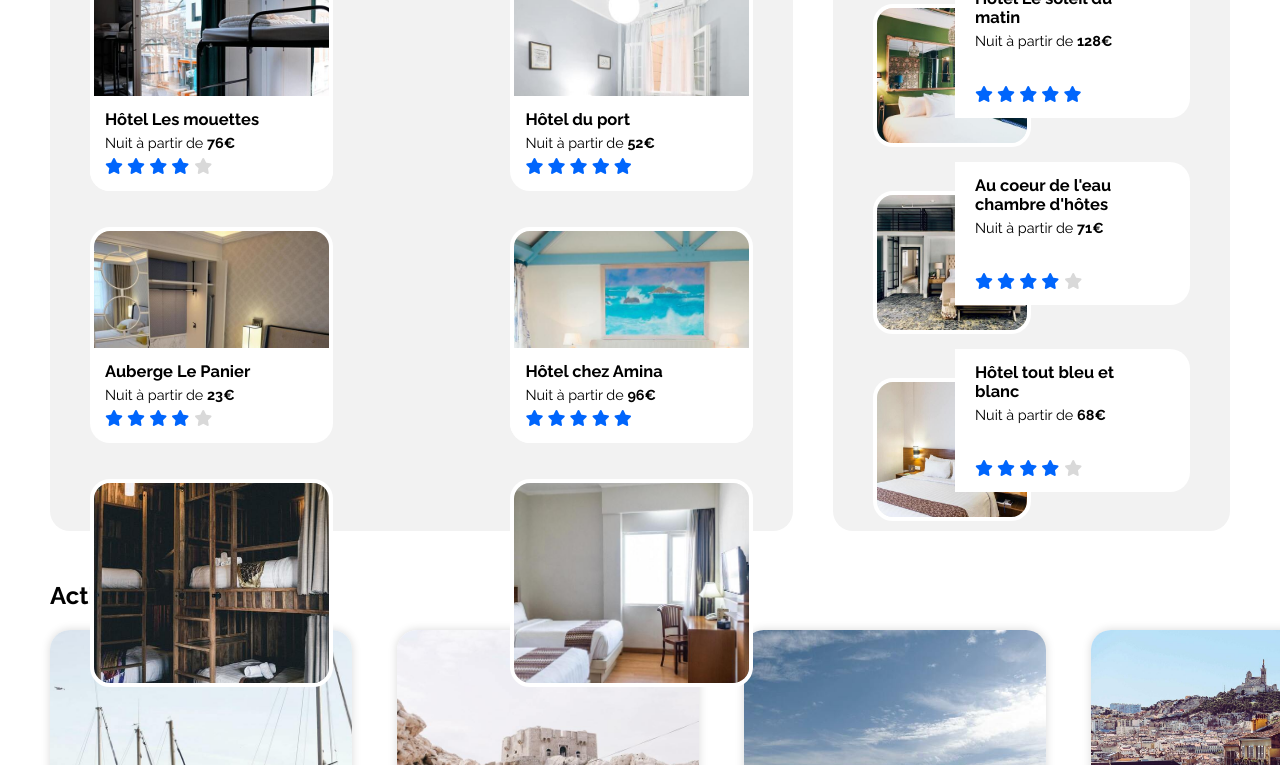
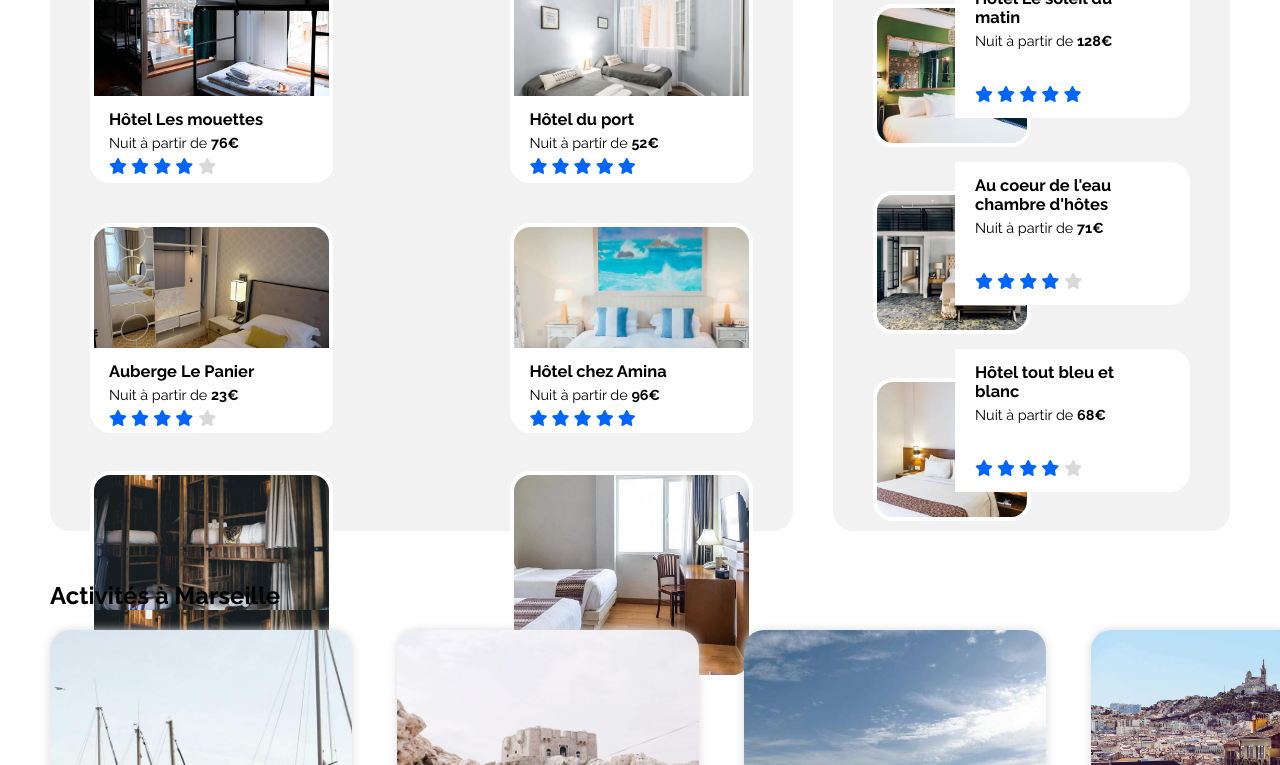
Before and after one commit to antoine9913/AntoineFrachisse--Bechu_2_12022021, a plain HTML site: page reservia.html in a window 1280 px wide. Shown: the part 601-1366 px from the top of the page. Drawn offline with Linux system fonts and the light colour scheme; files whose address does not match are found by name.

Commit message:
finished desktop

```diff
--- a/reservia.css
+++ b/reservia.css
@@ -366,7 +366,7 @@ p label
 
 /*hosting*/
 
-.hosting
+.contains_hosting
 {
     width: 880px;
     height: 625px;
@@ -382,15 +382,76 @@ p label
     justify-content: space-between;
 }
 
-.pics_hosting img
+.pics_hosting_1
 {
     width: 235px;
     height: 200px;
-    object-fit: cover;
     border: 4px solid white;
     border-radius: 20px;
-    position: relative;
     margin-bottom: 40px;
+    background-image: url('images/hebergements/4_small/marcus-loke-WQJvWU_HZFo-unsplash.jpg');
+    background-size: 105%;
+    background-position: bottom 60px right 0;
+}
+
+.pics_hosting_2
+{
+    width: 235px;
+    height: 200px;
+    border: 4px solid white;
+    border-radius: 20px;
+    margin-bottom: 40px;
+    background-image: url('images/hebergements/4_small/fred-kleber-gTbaxaVLvsg-unsplash.jpg');
+    background-size: 105%;
+    background-position: bottom 60px right 0;
+}
+
+.pics_hosting_3
+{
+    width: 235px;
+    height: 200px;
+    border: 4px solid white;
+    border-radius: 20px;
+    margin-bottom: 40px;
+    background-image: url('images/hebergements/4_small/reisetopia-B8WIgxA_PFU-unsplash.jpg');
+    background-size: 105%;
+    background-position: bottom 60px right 0;
+}
+
+.pics_hosting_4
+{
+    width: 235px;
+    height: 200px;
+    border: 4px solid white;
+    border-radius: 20px;
+    margin-bottom: 40px;
+    background-image: url('images/hebergements/4_small/annie-spratt-Eg1qcIitAuA-unsplash.jpg');
+    background-size: 105%;
+    background-position: bottom 25px right 0;
+}
+
+.pics_hosting_5
+{
+    width: 235px;
+    height: 200px;
+    border: 4px solid white;
+    border-radius: 20px;
+    margin-bottom: 40px;
+    background-image: url('images/hebergements/4_small/nicate-lee-kT-ZyaiwBe0-unsplash.jpg');
+    background-size: 105%;
+    background-position: bottom 65px right 0;
+}
+
+.pics_hosting_6
+{
+    width: 235px;
+    height: 200px;
+    border: 4px solid white;
+    border-radius: 20px;
+    margin-bottom: 40px;
+    background-image: url('images/hebergements/4_small/febrian-zakaria-M6S1WvfW68A-unsplash.jpg');
+    background-size: 105%;
+    background-position: bottom 330px right 0;
 }
 
 .description_pics_top
@@ -399,10 +460,9 @@ p label
     top: 697px;
     background-size: cover;
     background-color: white;
-    width: 228px;
-    border-radius: 0 0 20px 20px;
+    width: 224px;
+    border-radius: 0 0 15px 15px;
     padding-left: 15px;
-    padding-bottom: 10px;
 }
 
 .description_pics_bottom
@@ -410,19 +470,18 @@ p label
     position: absolute;
     top: 949px;
     background-color: white;
-    width: 228px;
-    border-radius: 0 0 20px 20px;
+    width: 224px;
+    border-radius: 0 0 15px 15px;
     padding-left: 15px;
-    padding-bottom: 10px;
 }
 
-.pics_hosting h2
+#pics_hosting h2
 {
     font-size: 1.03em;
     margin-bottom: 4px;
 }
 
-.pics_hosting span
+#pics_hosting span
 {
     font-size: 0.9em;
 }
--- a/reservia.html
+++ b/reservia.html
@@ -113,13 +113,11 @@
 
     <section>
         <div class="section">
-            <div class="hosting">
+            <div class="contains_hosting">
                 <h1 id="hosting">Hébergements à Marseille</h1>
-
                 <div id="pics_hosting">
-                    <div class="pics_hosting">
-                        <a href="#"><img src="images/hebergements/4_small/marcus-loke-WQJvWU_HZFo-unsplash.jpg" alt="pics"></a>
-                            <div class="description_pics_top">
+                    <div class="pics_hosting_1">
+                           <div class="description_pics_top">
                                 <h2>Auberge la Cannebièrre</h2>
                                 <span>Nuit à partir de <strong>25€</strong></span>
                                 <div class="stars">
@@ -135,8 +133,7 @@
                                 </div>
                             </div>
                     </div>
-                    <div class="pics_hosting">
-                        <a href="#"><img src="images/hebergements/4_small/fred-kleber-gTbaxaVLvsg-unsplash.jpg" alt="pics"></a>
+                    <div class="pics_hosting_2">
                             <div class="description_pics_top">
                                 <h2>Hôtel du port</h2>
                                 <span>Nuit à partir de <strong>52€</strong></span>
@@ -151,8 +148,7 @@
                                 </div>
                             </div>
                     </div>
-                    <div class="pics_hosting">
-                        <a href="#"><img src="images/hebergements/4_small/reisetopia-B8WIgxA_PFU-unsplash.jpg" alt="pics"></a>
+                    <div class="pics_hosting_3">
                             <div class="description_pics_top">
                                 <h2>Hôtel Les mouettes</h2>
                                 <span>Nuit à partir de <strong>76€</strong></span>
@@ -169,8 +165,7 @@
                                 </div>
                             </div>
                     </div>
-                    <div class="pics_hosting">
-                        <a href="#"><img src="images/hebergements/4_small/annie-spratt-Eg1qcIitAuA-unsplash.jpg" alt="pics"></a>
+                    <div class="pics_hosting_4">
                             <div class="description_pics_bottom">
                                 <h2>Hôtel de la mer</h2>
                                 <span>Nuit à partir de <strong>46€</strong></span>
@@ -187,8 +182,7 @@
                                 </div>
                             </div>
                     </div>
-                    <div class="pics_hosting">
-                        <a href="#"><img src="images/hebergements/4_small/nicate-lee-kT-ZyaiwBe0-unsplash.jpg" alt="pics"></a>
+                    <div class="pics_hosting_5">
                             <div class="description_pics_bottom">
                                 <h2>Auberge Le Panier</h2>
                                 <span>Nuit à partir de <strong>23€</strong></span>
@@ -205,8 +199,7 @@
                                 </div>
                             </div>
                     </div>
-                    <div class="pics_hosting">
-                        <a href="#"><img src="images/hebergements/4_small/febrian-zakaria-M6S1WvfW68A-unsplash.jpg" alt="pics"></a>
+                    <div class="pics_hosting_6">
                             <div class="description_pics_bottom">
                                 <h2>Hôtel chez Amina</h2>
                                 <span>Nuit à partir de <strong>96€</strong></span>
```
